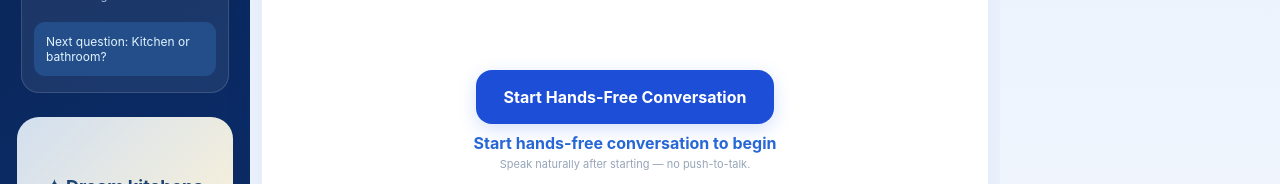
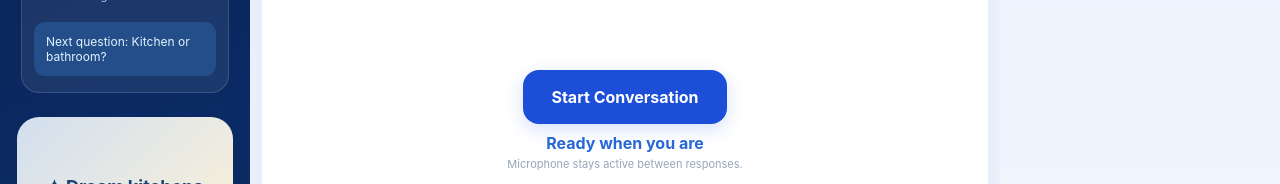
Before and after one commit to ShekharBlueWorld/wonderly-voice-ai, a React (Vite) app in the folder frontend/: page / in a window 1280 px wide. Shown: the part 616-800 px from the top of the page. Built offline with nearby package versions, Linux system fonts and the light colour scheme.

Commit message:
Simplify voice conversation controls and remove repetitive copy

```diff
--- a/frontend/src/main.jsx
+++ b/frontend/src/main.jsx
@@ -91,7 +91,7 @@ function App(){
  {view==="Conversation"&&<main className="center"><section className="hero"><div className={"heroavatar "+(speaking?"avatar-talking":"")} style={{"--mouth":mouth}}><img src="/shekhar-avatar.jpg" onError={e=>{e.currentTarget.style.display='none'}} alt="Shekhar avatar"/><div className={'mini-wave '+(speaking?'live':'')}>{Array.from({length:15},(_,i)=><i key={i}/>)}</div></div><div className="herotext"><div className="eyebrow"><Sparkles size={14}/> AI SALES CONSULTANT</div><h1>Hi, I'm <span>Shekhar</span> 👋</h1><h2>Your AI remodeling consultant</h2><p>Let's plan your kitchen or bathroom renovation, explore options, and request a consultation.</p><div className="chips">{['Kitchen remodel','Bathroom remodel','Discuss budget','Schedule consultation'].map(x=><button key={x} onClick={()=>setInput(x)}>{x}</button>)}</div></div></section>
  <section className="conversation"><div className="conversationhead"><div><b>Live Conversation</b><small>Talk naturally with Shekhar AI</small></div><span className="online"><span className="dot"/> {status}</span></div>
  <div className="messages">{messages.map((m,i)=><div key={i} className={'msg '+m.role}><div className="msgavatar">{m.role==='assistant'?<img src="/shekhar-avatar.jpg" onError={e=>e.currentTarget.style.display='none'}/>:<Users size={18}/>}</div><div className="bubble">{m.content}</div></div>)}{busy&&<div className="thinking">Shekhar AI is thinking<span className="dots">...</span></div>}<div ref={bottom}/></div>
- <div className={'voicezone '+(listening||speaking?'animated':'')}><div className="wave">{Array.from({length:31},(_,i)=><i key={i} style={{'--n':i}}/>)}</div><button className={"autobutton "+(autoMode?"autoon":"")} onClick={toggleAuto}>{autoMode?"End Conversation":"Start Hands-Free Conversation"}</button><div className="voicecaption">{listening?'Listening — speak now':speaking?'Shekhar AI is speaking':busy?'Generating response...':'Start hands-free conversation to begin'}</div><small>Speak naturally after starting — no push-to-talk.</small></div>
+ <div className={'voicezone '+(listening||speaking?'animated':'')}><div className="wave">{Array.from({length:31},(_,i)=><i key={i} style={{'--n':i}}/>)}</div><button className={"autobutton "+(autoMode?"autoon":"")} onClick={toggleAuto}>{autoMode?"End Conversation":"Start Conversation"}</button><div className="voicecaption">{listening?'Listening — speak now':speaking?'Shekhar AI is speaking':busy?'Generating response...':'Ready when you are'}</div><small>Microphone stays active between responses.</small></div>
  {error&&<div className="error">{error}</div>}
  <form className="composer" onSubmit={e=>{e.preventDefault();send()}}><input placeholder="Ask about your remodeling project..." value={input} onChange={e=>setInput(e.target.value)}/><button type="button" className="sound" onClick={()=>{setMuted(!muted);if(audio.current&&!muted){audio.current.pause();setSpeaking(false)}}}>{muted?<VolumeX size={21}/>:<Volume2 size={21}/>}</button><button type="submit" disabled={busy||!input.trim()} className="send"><Send size={21}/></button></form>
  </section></main>}
```
